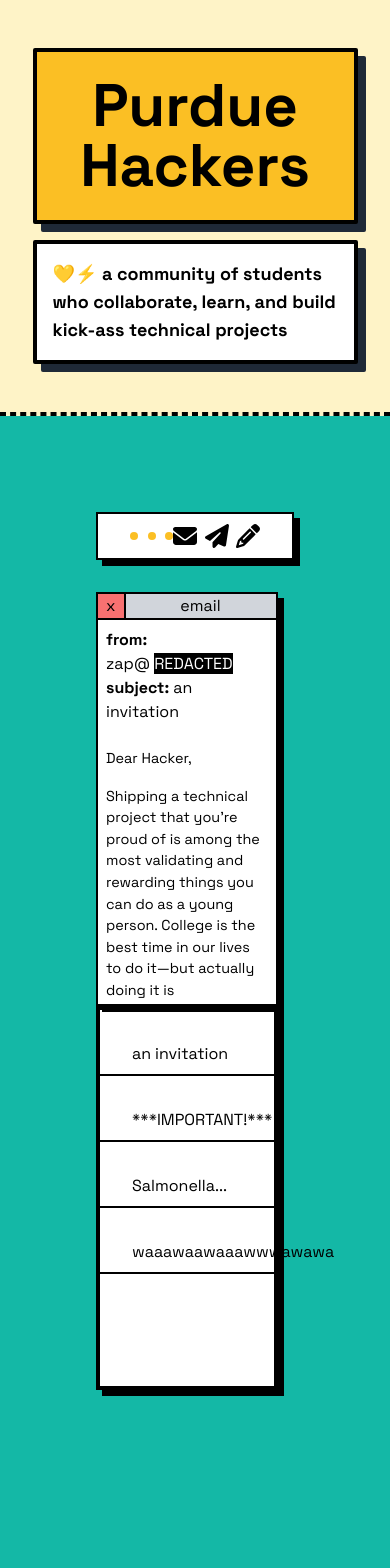
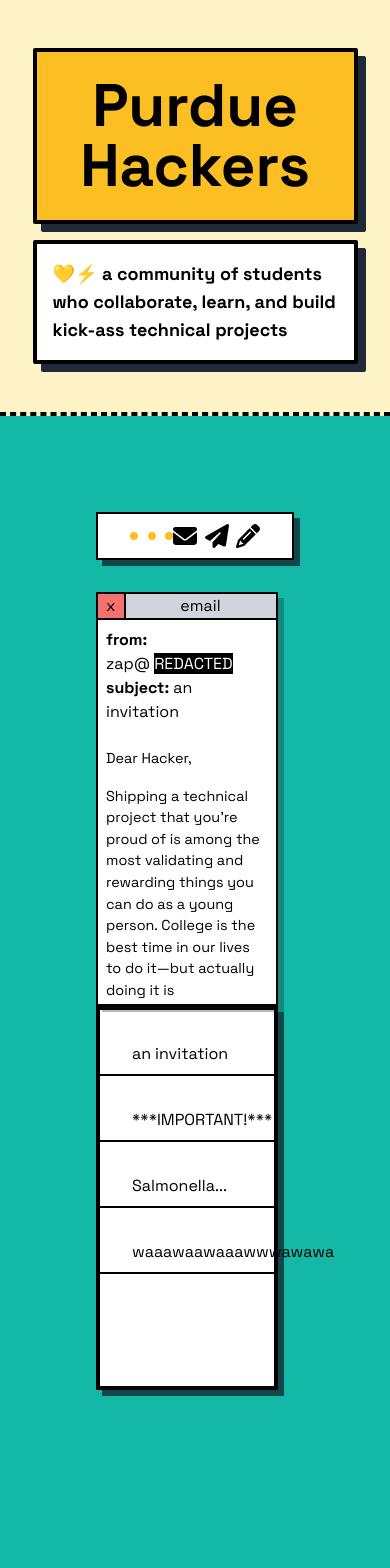
Before and after one commit to purduehackers/site, a Next.js app: page / in a window 390 px wide. Shown: the top 1568 px of the page. Built offline with nearby package versions, Linux system fonts and the light colour scheme.

Commit message:
last style changes before i go eat lunch

```diff
--- a/components/email.tsx
+++ b/components/email.tsx
@@ -13,7 +13,7 @@ const Email = () => {
     <div className="bg-teal-500 min-h-screen p-24 pb-48">
       <div className="flex flex-col w-full lg:w-4/5 mx-auto ">
         <div className="border-2 border-black flex justify-between items-center bg-white
-              w-full h-12 px-8 mb-8 shadow-email">
+              w-full h-12 px-8 mb-8 shadow-email shadow-gray-900/70">
           <div className="w-12 flex justify-between text-[8px] text-amber-400">
             <FontAwesomeIcon icon={faCircle}/>
             <FontAwesomeIcon icon={faCircle}/>
@@ -27,8 +27,8 @@ const Email = () => {
         </div>
         <div className="flex flex-col flex-col-reverse md:flex-row md:flex-row-reverse justify-between w-full">
           <div className="border-4 border-black flex flex-col bg-white
-                w-11/12 sm:w-7/12 md:w-64 h-96 shadow-email">
-            <div className="border-b-2 border-black flex flex-col bg-white w-full h-12 p-8">
+                w-11/12 sm:w-7/12 md:w-64 h-96 shadow-email shadow-gray-900/70">
+            <div className="border-b-2 border-black flex flex-col bg-white w-full h-12 p-8 hover:bg-gray-100 cursor-pointer">
                   <h4>an invitation</h4>
             </div>
             <div className="border-b-2 border-black flex flex-col bg-white w-full h-12 p-8">
@@ -44,7 +44,7 @@ const Email = () => {
           <Draggable
               disabled={!draggable}
               handle=".handle">
-            <div className="border-2 border-black w-11/12 sm:w-[36rem] sm:min-w-[30rem] shadow-email mr-8">
+            <div className="border-2 border-black w-11/12 sm:w-[36rem] sm:min-w-[30rem] shadow-email shadow-gray-900/30 mr-8">
               <div className="handle border-b-2 border-black flex flex-row bg-gray-300 cursor-pointer">
                 <p className="px-2 border-r-2 border-black bg-red-400">x</p>
                 <div className="grow" />
```
